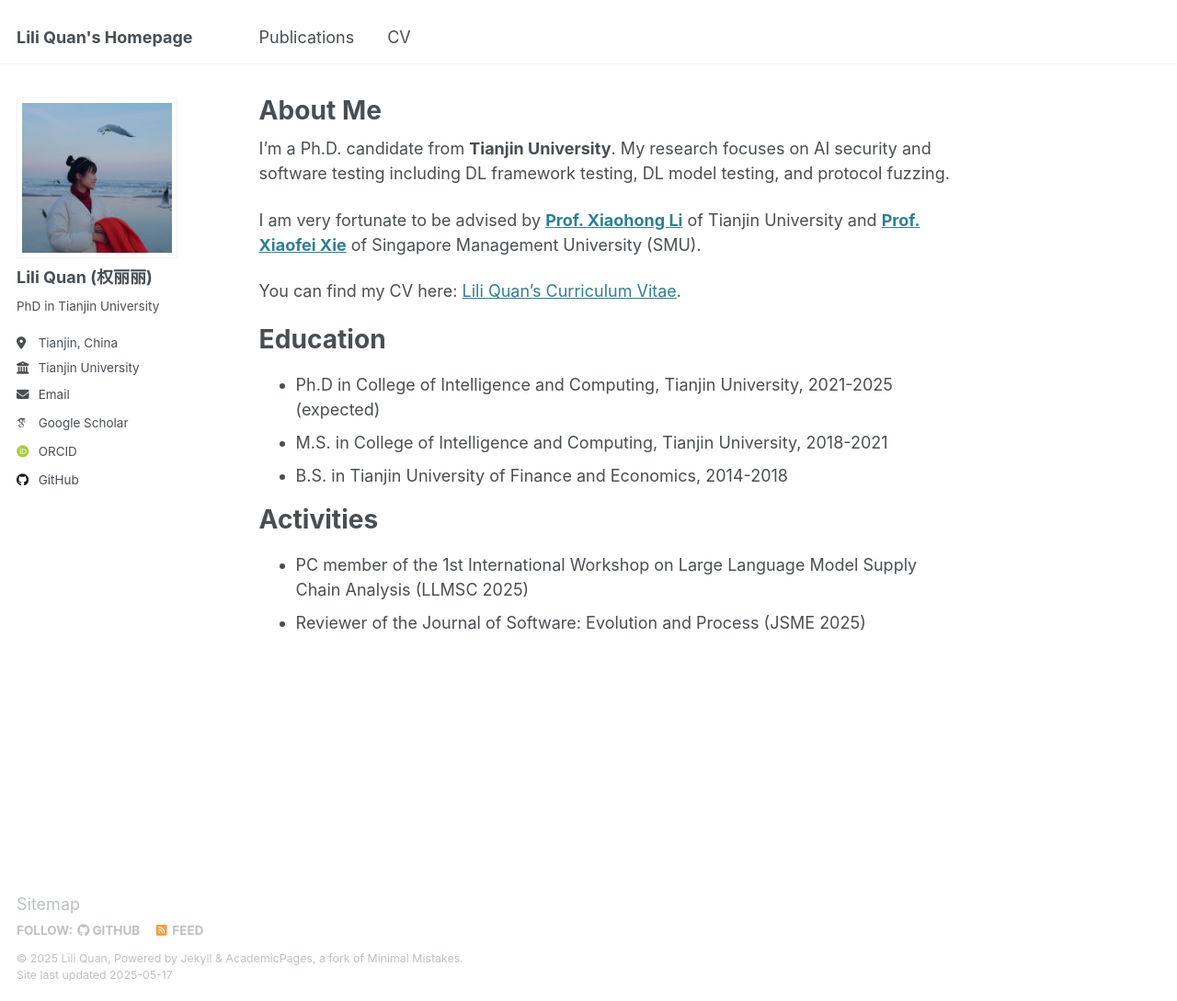
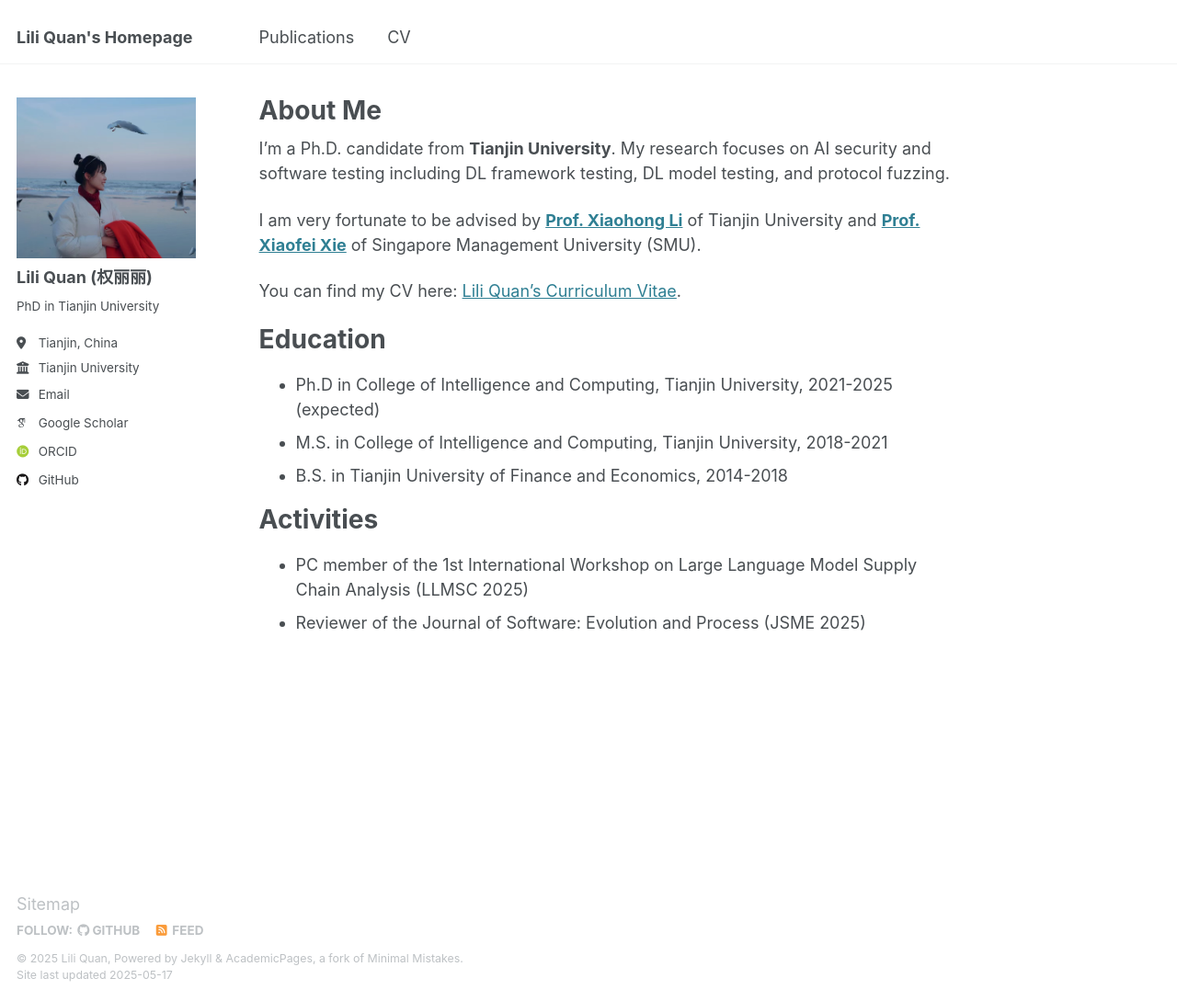
Before and after one commit to liliquan0118/liliquan0118.github.io, a Jekyll site: the page built from _pages/about.md, in a window 1280 px wide and 1089 px high. Shown: the whole window at 92% size. Built offline with Jekyll 4.4.1, drawn with Linux system fonts in a browser that asks for light colours; some web fonts are replaced.

Commit message:
Update _sidebar.scss

```diff
--- a/_sass/layout/_sidebar.scss
+++ b/_sass/layout/_sidebar.scss
@@ -90,17 +90,23 @@
   }
 
   img {
-    width: 175px;           // ✅ 明确指定宽度
+    width: 200px;           // ✅ 明确指定宽度
     height: 175px;          // ✅ 明确指定高度（可选）
     //border-radius: 50%;     // 圆形头像
     object-fit: cover;      // 防止变形裁剪
-    @include breakpoint($large) {
-      padding: 5px;
-      border: 1px solid var(--global-border-color);
-    }
+    // @include breakpoint($large) {
+    //   padding: 5px;
+    //   border: 1px solid var(--global-border-color);
+    // }
   }
 }
-
+// 移动端适配样式（小屏）
+@media screen and (max-width: 768px) {
+  .author__avatar img {
+    width: 70px;
+    height: 100px;
+  }
+}
 .author__content {
   display: table-cell;
   vertical-align: top;
```
